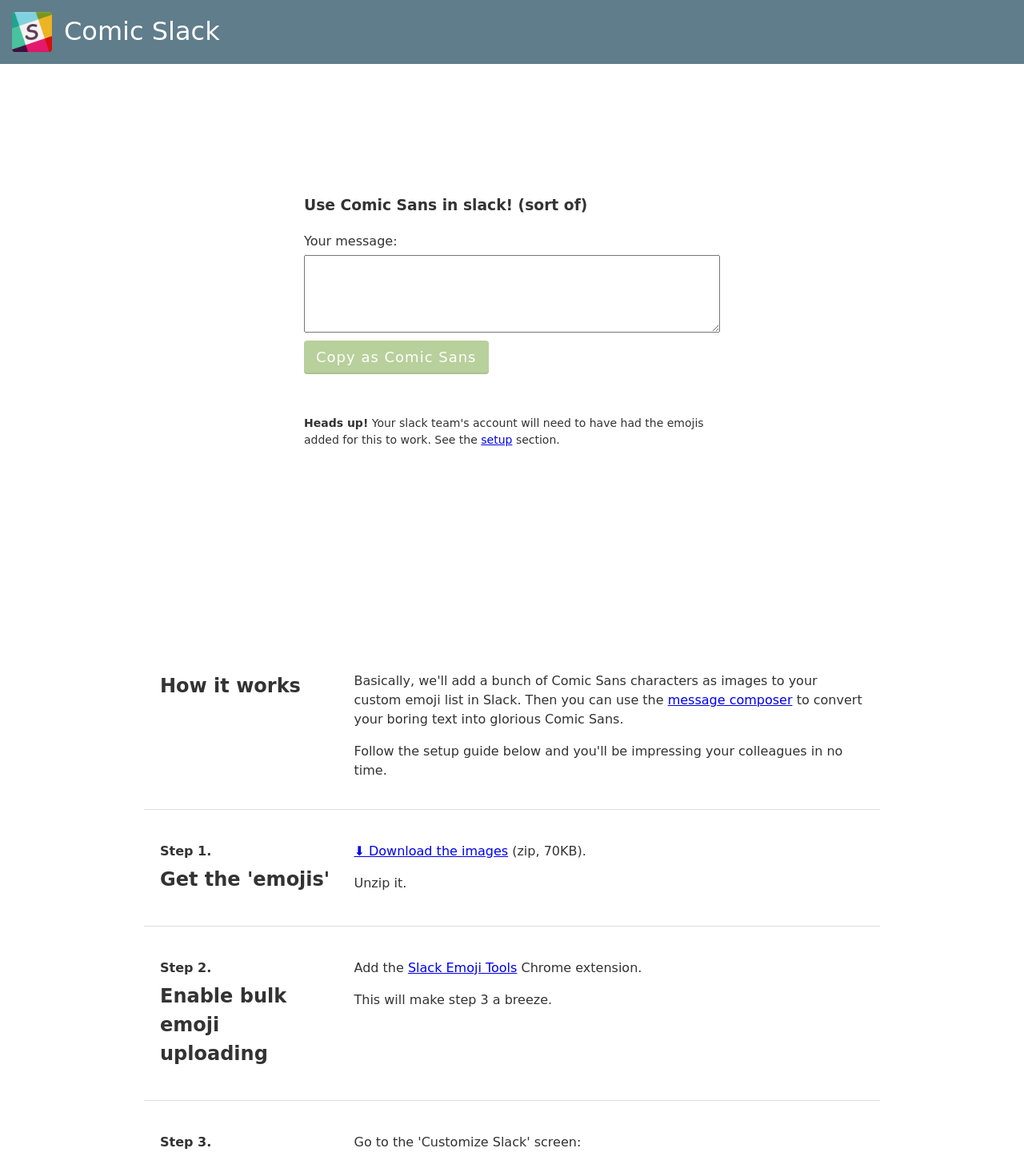
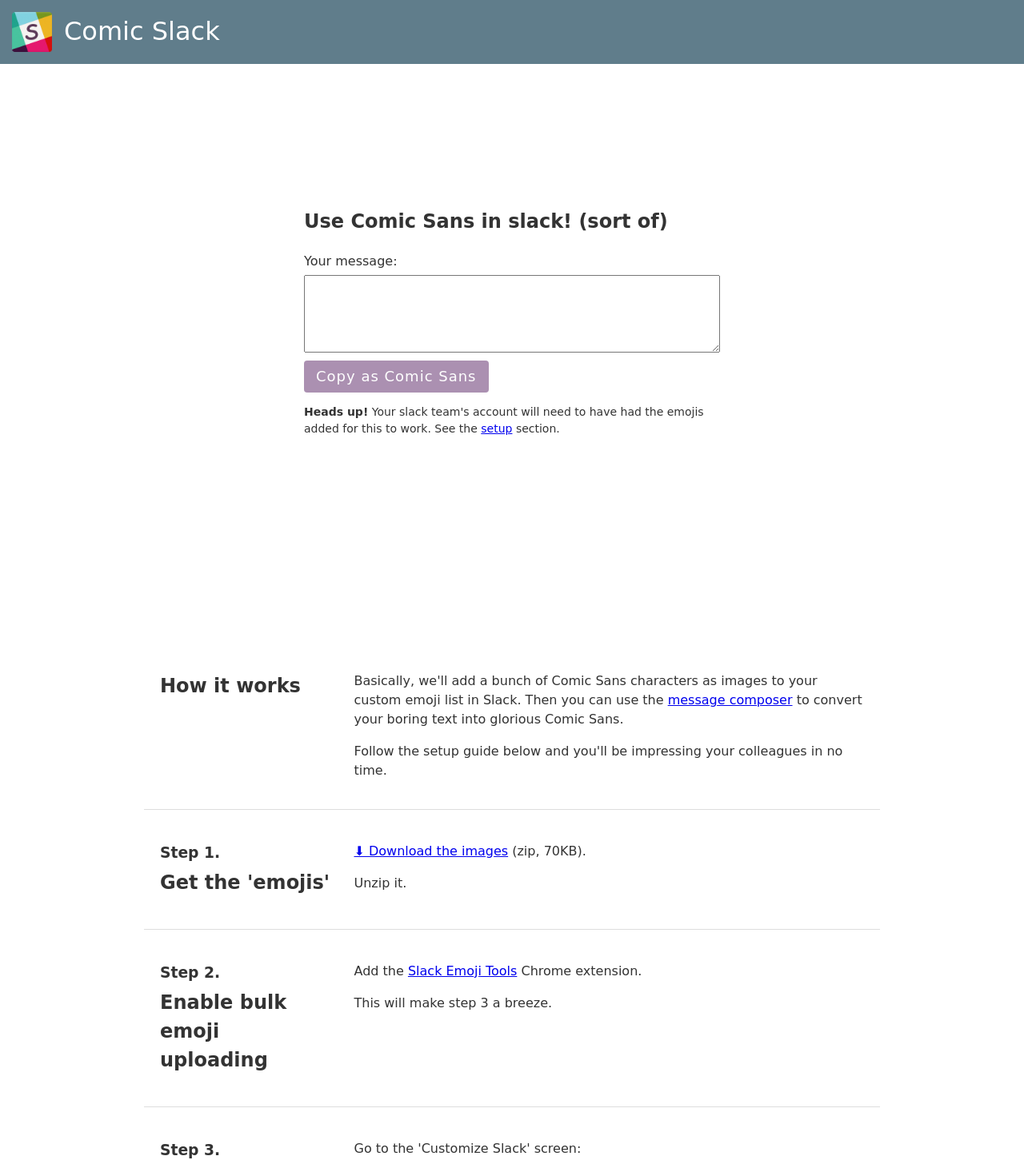
Before and after one commit to liamjohnston/comic-slack, a React (Create React App) app: page / in a window 1280 px wide. Shown: the top 1451 px of the page at 80% size. Built offline with nearby package versions, Linux system fonts and the light colour scheme.

Commit message:
Accessibility 100%

```diff
--- a/src/App.js
+++ b/src/App.js
@@ -18,12 +18,14 @@
           </div>
         </header>
 
+        <main>
           <div id="compose" className="use-wrap wrapper">
             <Use />
           </div>
           <div id="setup" className="setup-wrap wrapper">
             <Setup />
           </div>
+        </main>
       </Fragment>
     );
   }
--- a/src/components/Setup.js
+++ b/src/components/Setup.js
@@ -33,7 +33,7 @@
 
         <section>
           <header>
-            <h4 className="m_t_0 m_b_sm">Step 1.</h4>
+            <h3 className="m_t_0 m_b_sm">Step 1.</h3>
             <h2 className="m_t_0">Get the 'emojis'</h2>
           </header>
           <div>
@@ -49,7 +49,7 @@
 
         <section>
           <header>
-            <h4 className="m_t_0 m_b_sm">Step 2.</h4>
+            <h3 className="m_t_0 m_b_sm">Step 2.</h3>
             <h2 className="m_t_0">Enable bulk emoji uploading</h2>
           </header>
           <div>
@@ -70,7 +70,7 @@
 
         <section>
           <header>
-            <h4 className="m_t_0 m_b_sm">Step 3.</h4>
+            <h3 className="m_t_0 m_b_sm">Step 3.</h3>
             <h2 className="m_t_0">Add the emojis to Slack</h2>
           </header>
           <div>
--- a/src/components/Use.js
+++ b/src/components/Use.js
@@ -12,7 +12,7 @@
     this.state = {
       value: '',
       comicsansified: '',
-      disabled: true
+      disabled: true,
     };
     this.handleChange = this.handleChange.bind(this);
     this.handleSubmit = this.handleSubmit.bind(this);
@@ -67,7 +67,7 @@
     this.setState(
       {
         copied: false,
-        value
+        value,
       },
       () => {
         this.convertIt();
@@ -80,9 +80,10 @@
   }
 
   render() {
+    const { comicsansified, disabled, copied } = this.state;
     return (
       <Fragment>
-        <h3>Use Comic Sans in slack! (sort of)</h3>
+        <h2>Use Comic Sans in slack! (sort of)</h2>
         <form id="cs-form" onSubmit={this.handleSubmit}>
           <label htmlFor="cs-content" className="m_b_sm">
             Your message:
@@ -94,24 +95,24 @@
             rows="5"
           />
           <CopyToClipboard
-            text={this.state.comicsansified}
+            text={comicsansified}
             onCopy={() => this.setState({ copied: true })}
           >
             <input
               type="submit"
               value="Copy as Comic Sans"
-              disabled={this.state.disabled}
+              disabled={disabled}
             />
           </CopyToClipboard>
 
-          <div
-            className={`copied-alert ${!this.state.copied ? 'invisible' : ''}`}
-          >
-            <span role="img" aria-label="yay emoji">
-              🎉
-            </span>
-            <strong>Copied!</strong> Now paste it into a Slack message
-          </div>
+          {copied && (
+            <div className="copied-alert">
+              <span role="img" aria-label="yay emoji">
+                🎉
+              </span>
+              <strong>Copied!</strong> Now paste it into a Slack message
+            </div>
+          )}
         </form>
         <p className="text-sm">
           <strong>Heads up!</strong> Your slack team's account will need to have
--- a/src/css/styles.scss
+++ b/src/css/styles.scss
@@ -57,14 +57,13 @@
   margin-right: 1rem;
   font-size: 18px;
   color: #fff;
-  background-color: #74a23a;
+  background-color: #592466;
   border: none;
   border-radius: 4px;
   cursor: pointer;
   padding: 0 15px;
   height: 40px;
   font-family: 'Comic Sans MS';
-  box-shadow: 0 2px 0 0 #5a8326;
   letter-spacing: 1px;
   position: relative;
   &:active {
@@ -114,9 +113,12 @@
 }
 
 .copied-alert {
-  color: #73a239;
+  color: #582566;
   margin: 1rem 0 0.5rem 0;
-  transition: opacity 0.25s ease;
+  border: 1px solid #582566;
+  display: inline-block;
+  padding: 5px 10px;
+  background: #fefaff;
 }
 
 @media (min-width: 40rem) {
```
Lines whose indentation alone changed are shown as unchanged.
